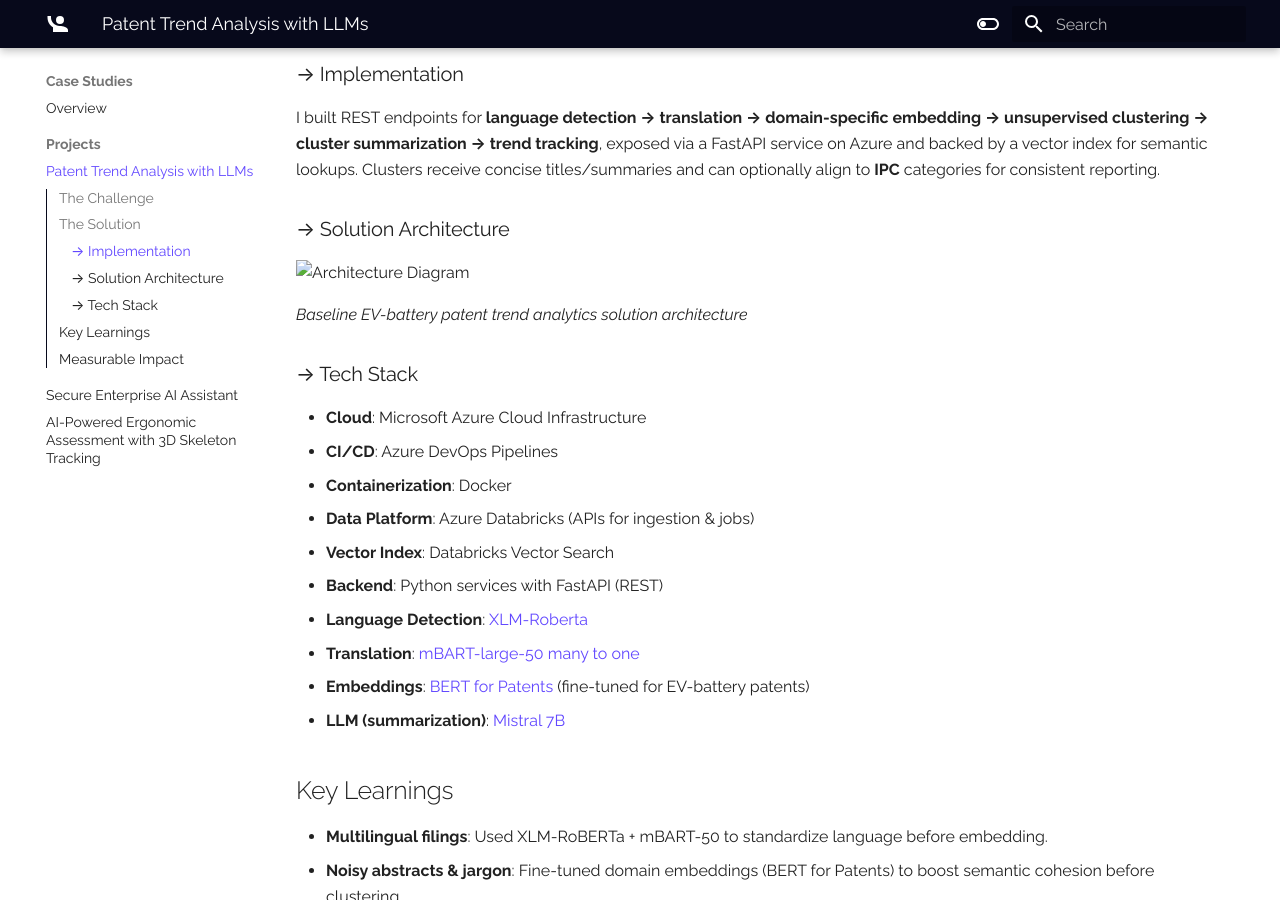
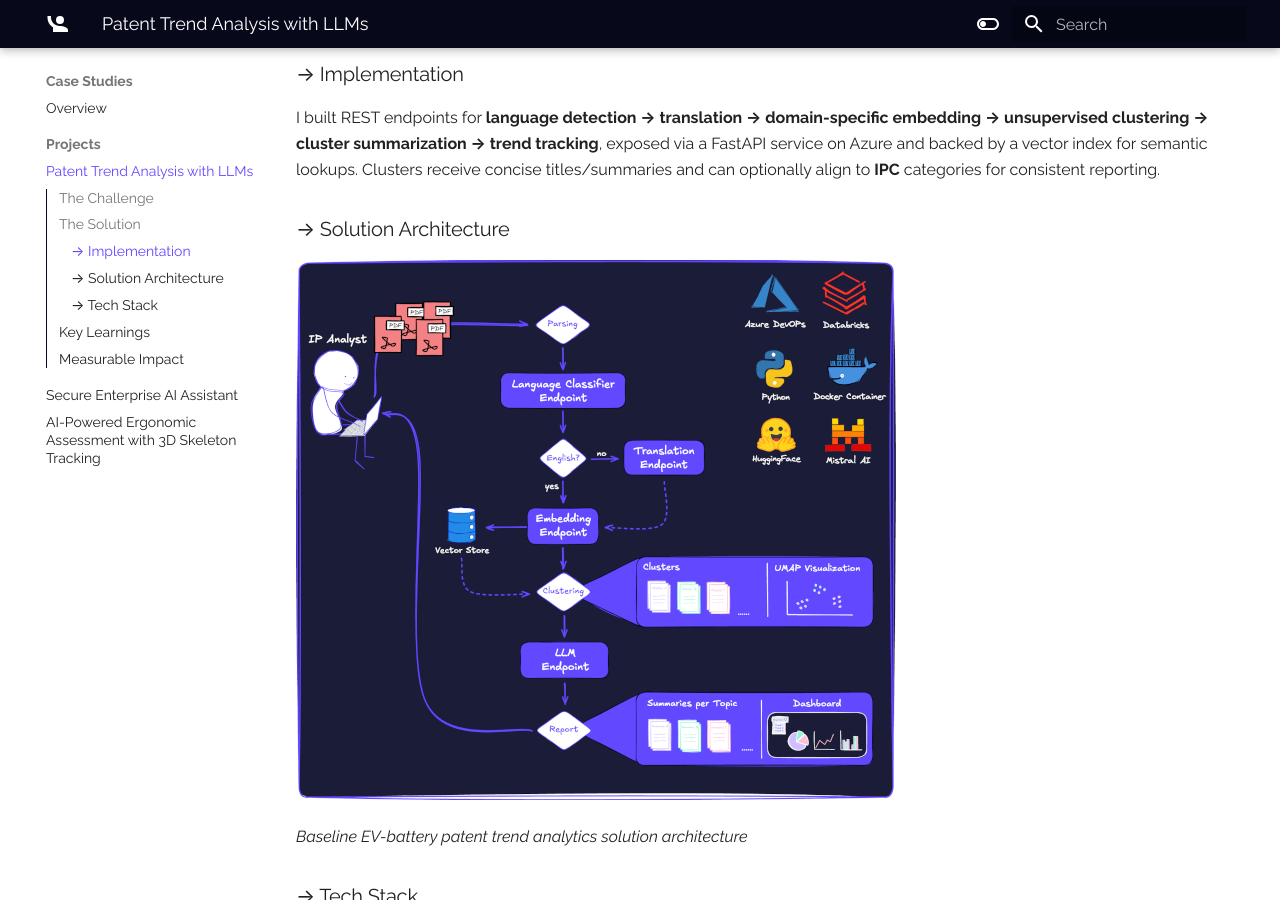
Before and after one commit to pandego/pandego.github.io, an MkDocs documentation site: the page built from docs/portfolio/projects/project-patent-trend-analytics.md, in a window 1280 px wide and 900 px high, scrolled down 743 px. Built offline with MkDocs 1.6.1 and Material for MkDocs 9.7.7, drawn with Linux system fonts in a browser that asks for light colours; some web fonts are replaced.

Commit message:
docs: fix architecture diagram path in patent trend analytics case study

```diff
--- a/docs/portfolio/projects/project-patent-trend-analytics.md
+++ b/docs/portfolio/projects/project-patent-trend-analytics.md
@@ -29,7 +29,7 @@ I built REST endpoints for **language detection → translation → domain-speci
 
 ### → Solution Architecture
 
-<img src="../../assets/patent-trend-analysis-architecture.png" alt="Architecture Diagram" width="600">
+<img src="../../../assets/patent-trend-analysis-architecture.png" alt="Architecture Diagram" width="600">
 
 *Baseline EV-battery patent trend analytics solution architecture*
 
```
